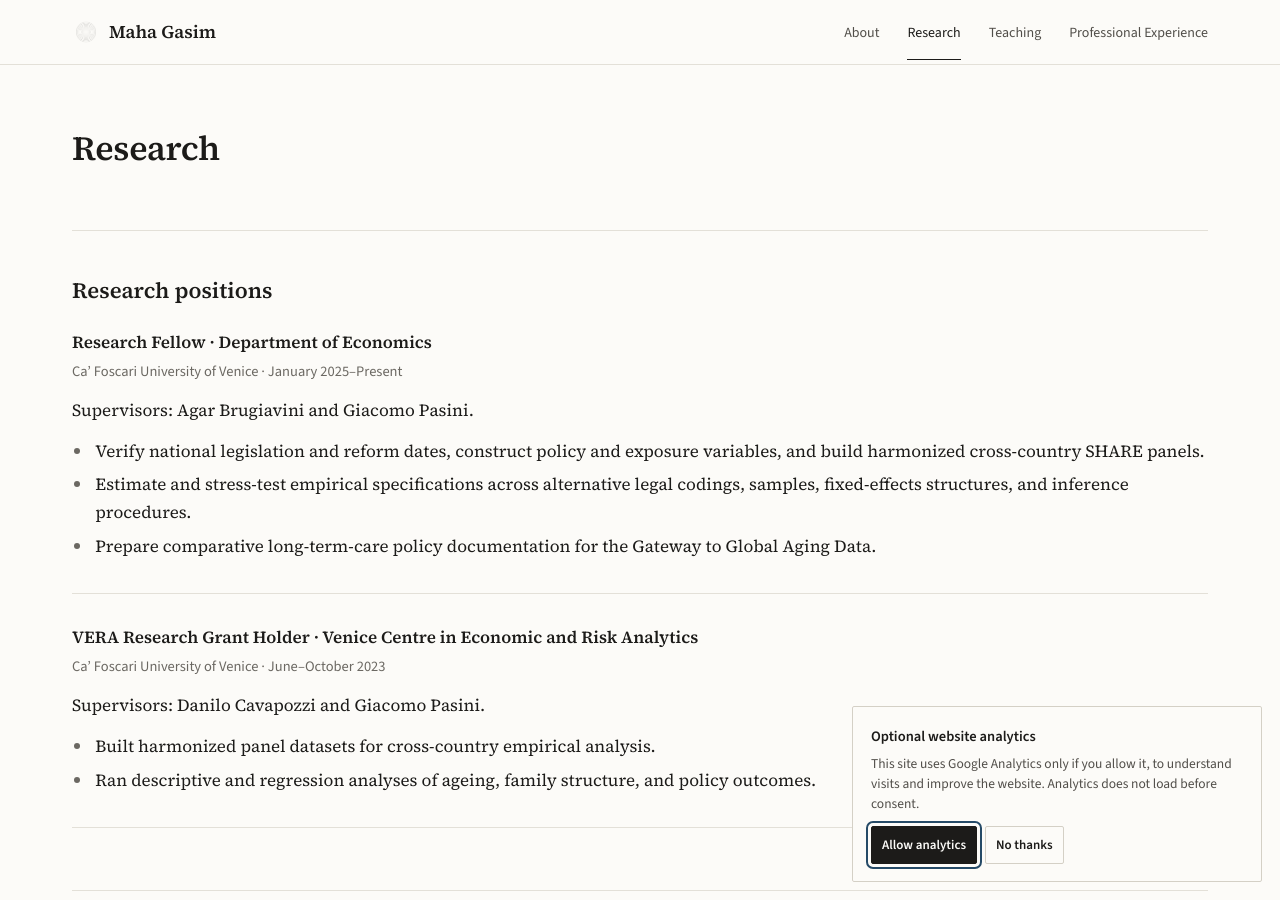
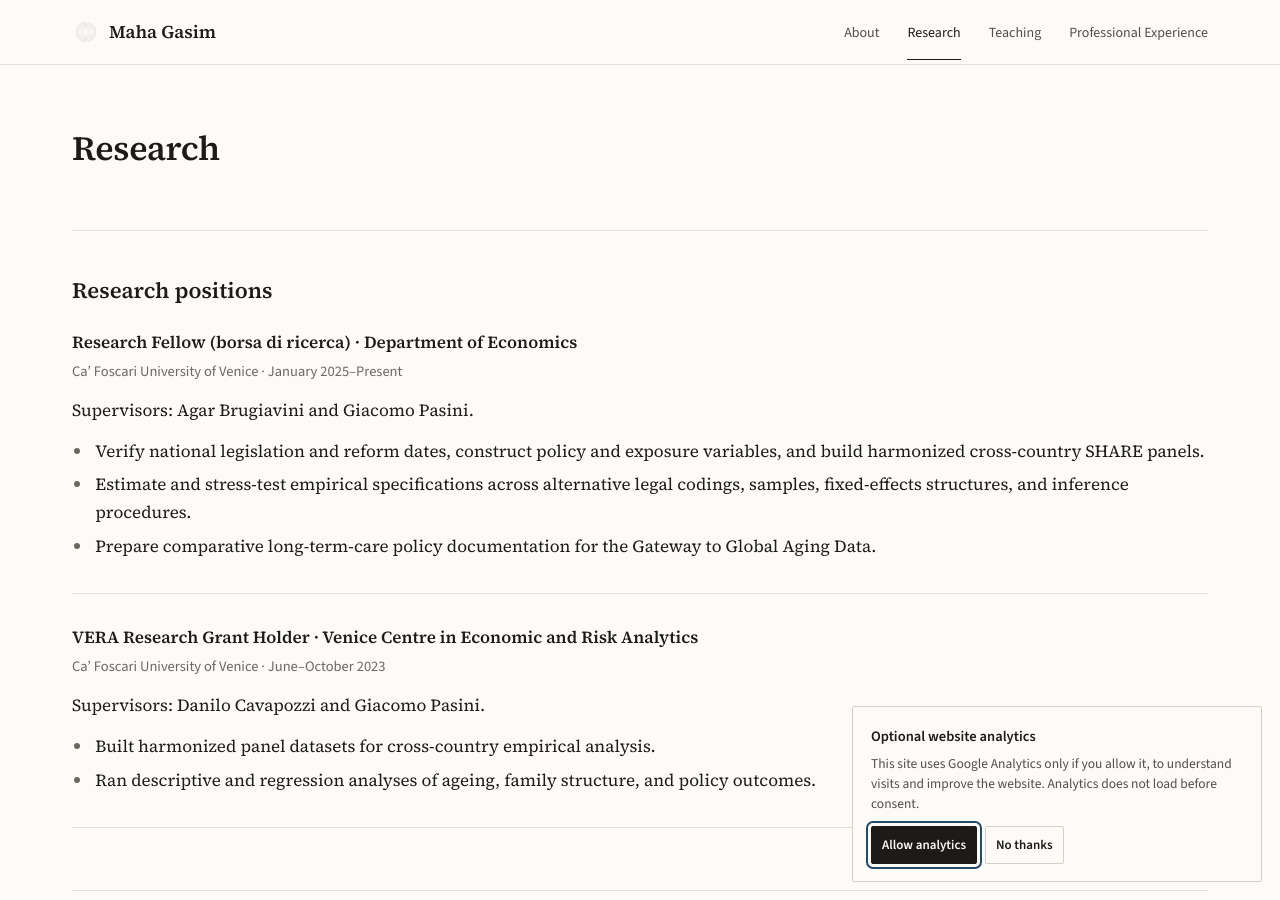
Before and after one commit to mahagasim/mahagasim.github.io, a Jekyll site: the page built from research.md, in a window 1280 px wide and 900 px high. Built offline with Jekyll 4.4.1, drawn with Linux system fonts in a browser that asks for light colours.

Commit message:
Clarify current research fellow title

```diff
--- a/research.md
+++ b/research.md
@@ -9,7 +9,7 @@ description: Research positions, research in progress, and policy data products
 ## Research positions
 
 <div class="entry">
-  <h3>Research Fellow · Department of Economics</h3>
+  <h3>Research Fellow (borsa di ricerca) · Department of Economics</h3>
   <p class="entry-meta">Ca’ Foscari University of Venice · January 2025–Present</p>
   <p>Supervisors: Agar Brugiavini and Giacomo Pasini.</p>
   <ul>
```
